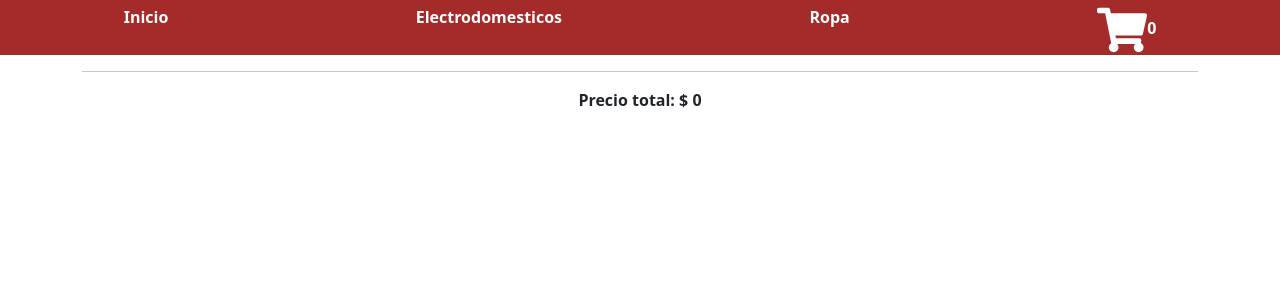
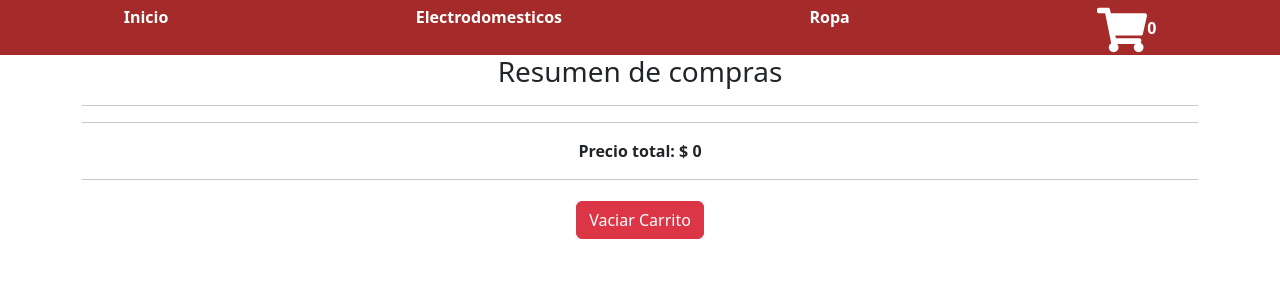
Before and after one commit to joselautaro/app-48585, a React (Create React App) app: page /cart in a window 1280 px wide. Shown: the top 300 px of the page. Built offline with nearby package versions, Linux system fonts and the light colour scheme.

Commit message:
Feature: Agregamos botón de vaciar carrito

```diff
--- a/src/App.js
+++ b/src/App.js
@@ -36,6 +36,9 @@ function App() {
       const newCart = carrito.filter((prod) => prod.id !== itemId)
       setCarrito(newCart)
   }
+  const vaciarCarrito = () =>{
+    setCarrito([])
+  }
 
 
 
@@ -45,7 +48,8 @@ function App() {
       calcularCantidad,
       precioTotal,
       removerItem,
-      carrito
+      carrito,
+      vaciarCarrito
     }}>
       <div className='App'>
         <Router>
--- a/src/components/CartScreen/CartScreen.jsx
+++ b/src/components/CartScreen/CartScreen.jsx
@@ -5,11 +5,13 @@ import { CartContext } from '../context/CartContext';
 
 export const CartScreen = () => {
 
-  const {carrito, precioTotal, removerItem} = useContext(CartContext)
+  const {carrito, precioTotal, removerItem, vaciarCarrito} = useContext(CartContext)
 
 
   return (
     <div className='container'>
+      <h3>Resumen de compras</h3>
+      <hr />
     {
       carrito.map((prod) =>(
         <>
@@ -26,6 +28,8 @@ export const CartScreen = () => {
     }
     <hr />
     <strong>Precio total: $ {precioTotal()}</strong>
+    <hr />
+    <Button className='btn btn-danger' onClick={vaciarCarrito}> Vaciar Carrito </Button>
     </div>
   )
 }
```
